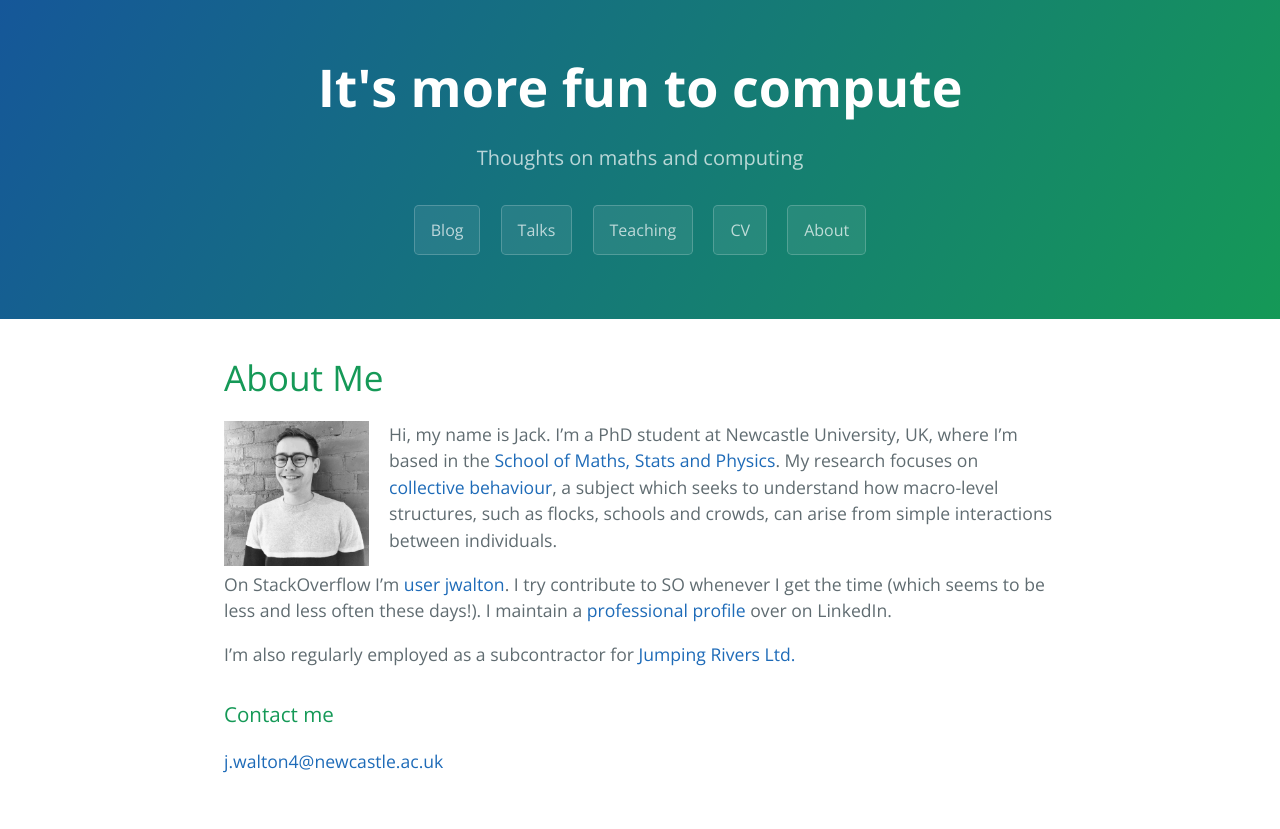
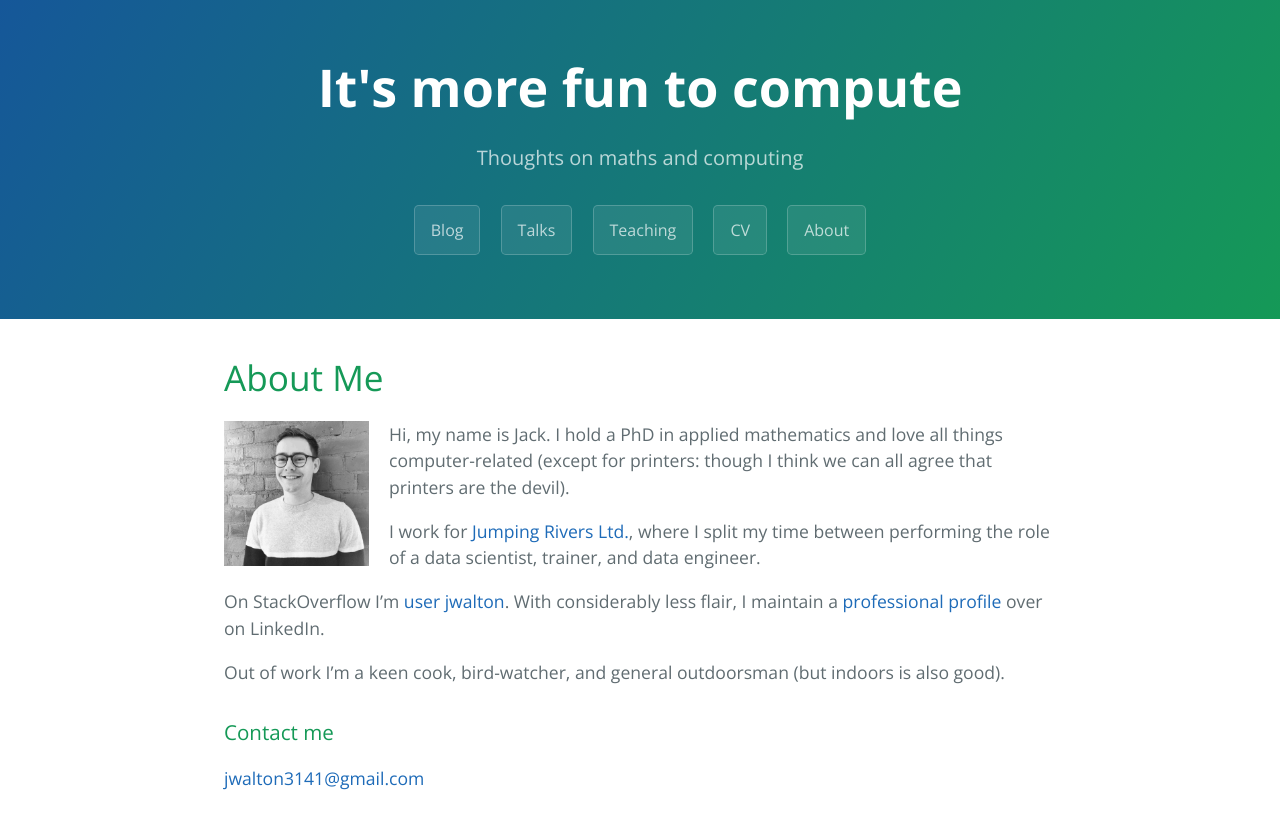
Before and after one commit to jwalton3141/jwalton3141.github.io, a Jekyll site: the page built from about.md, in a window 1280 px wide. Shown: the top 829 px of the page. Built offline with Jekyll 4.4.1, drawn with Linux system fonts in a browser that asks for light colours; our own code applies the rules of GitHub Pages for plain Markdown files.

Commit message:
update about now things done changed

```diff
--- a/about.md
+++ b/about.md
@@ -7,23 +7,22 @@ layout: about
 <img style="float: left; padding-right:20px" width="165" height="145"
 src="/assets/portrait.jpg">
 
-Hi, my name is Jack. I'm a PhD student at Newcastle University, UK, where I'm
-based in the [School of Maths, Stats and
-Physics](https://www.ncl.ac.uk/maths-physics/research/). My research focuses on
-[collective
-behaviour](https://science.sciencemag.org/content/284/5411/99.full), a subject
-which seeks to understand how macro-level structures, such as flocks, schools
-and crowds, can arise from simple interactions between individuals.
+Hi, my name is Jack. I hold a PhD in applied mathematics and love all things
+computer-related (except for printers: though I think we can all agree that
+printers are the devil).
+
+I work for [Jumping Rivers Ltd.](https://www.jumpingrivers.com/), where I split
+my time between performing the role of a data scientist, trainer, and data
+engineer.
 
 On StackOverflow I'm [user
-jwalton](https://stackoverflow.com/users/11021886/jwalton?tab=profile). I try
-contribute to SO whenever I get the time (which seems to be less and less often
-these days!). I maintain a [professional
+jwalton](https://stackoverflow.com/users/11021886/jwalton?tab=profile). With
+considerably less flair, I maintain a [professional
 profile](https://www.linkedin.com/in/jwalton93/) over on LinkedIn.
 
-I'm also regularly employed as a subcontractor for [Jumping Rivers
-Ltd.](https://www.jumpingrivers.com/)
+Out of work I'm a keen cook, bird-watcher, and general outdoorsman (but indoors
+is also good).
 
 ### Contact me
 
-[j.walton4@newcastle.ac.uk](mailto:j.walton4@newcastle.ac.uk)
+[jwalton3141@gmail.com](mailto:jwalton3141@gmail.com)
```
